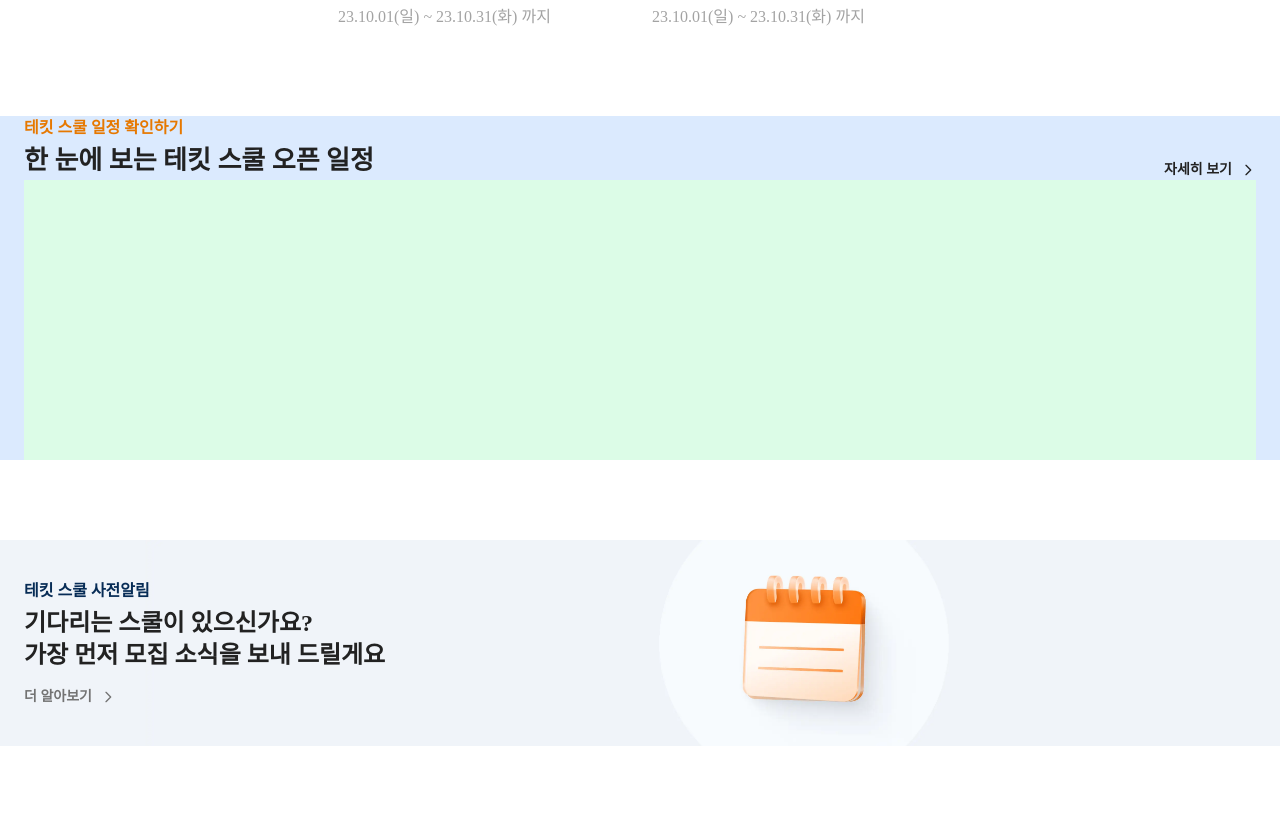
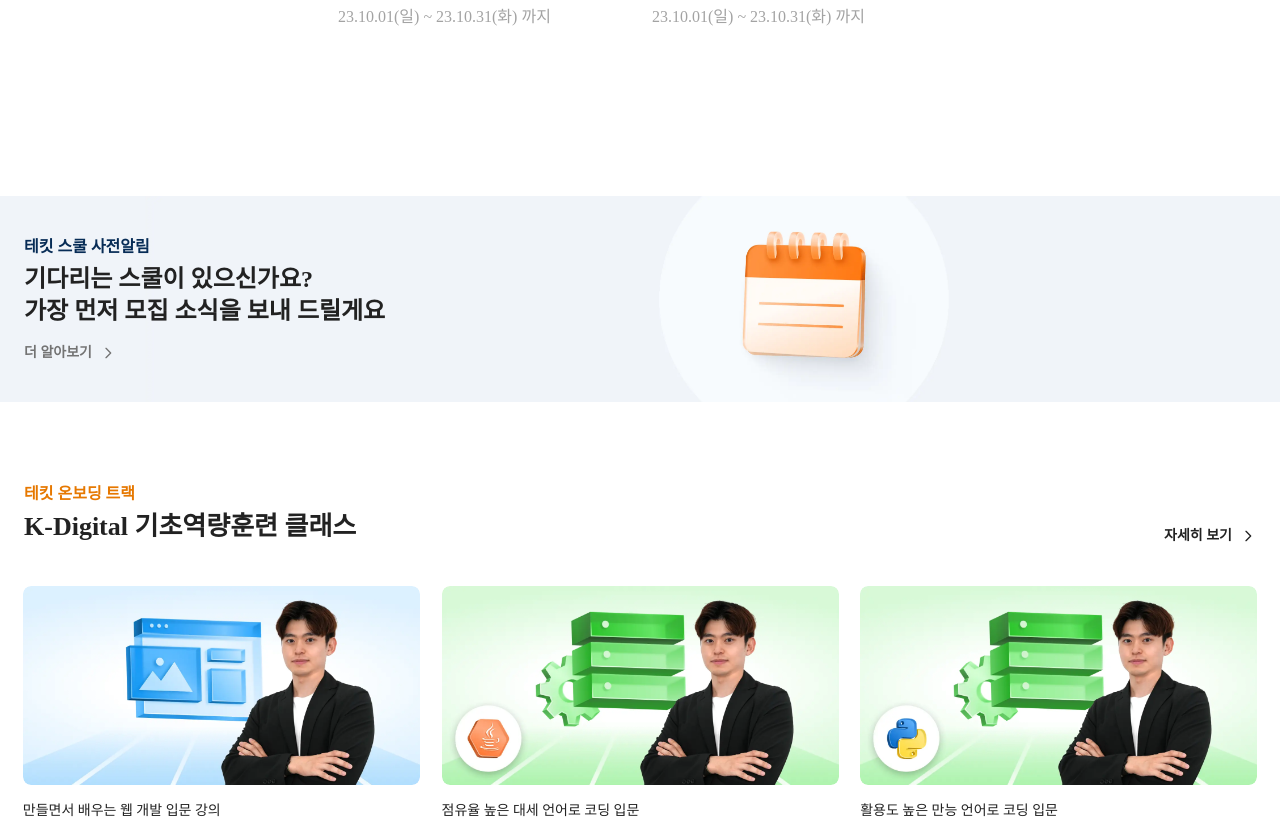
Before and after one commit to h662/BCS4-P2-techit-clone-react-ver, a React (Create React App) app: page / in a window 1280 px wide. Shown: the part 1952-2778 px from the top of the page. Built offline with nearby package versions, Linux system fonts and the light colour scheme; a web font is replaced by a local one.

Commit message:
Schedule Month

```diff
--- a/src/App.jsx
+++ b/src/App.jsx
@@ -15,7 +15,6 @@ const App = () => {
       <Header />
       <Banner />
       <KdtSection />
-      <ScheduleSection />
       <AlarmBanner />
       <OnboardingSection />
       <EducationSection />
--- a/src/components/AlarmBanner.jsx
+++ b/src/components/AlarmBanner.jsx
@@ -1,6 +1,6 @@
 const AlarmBanner = () => {
   return (
-    <section className="bg-[#F0F4F9] h-[206px] relative -z-20">
+    <section className="bg-[#F0F4F9] h-[206px] relative -z-20 mt-40">
       <div className="max-w-screen-xl mx-auto px-6 flex flex-col justify-center h-full">
         <h3 className="text-[#072c56] font-semibold mb-1">
           테킷 스쿨 사전알림
```
